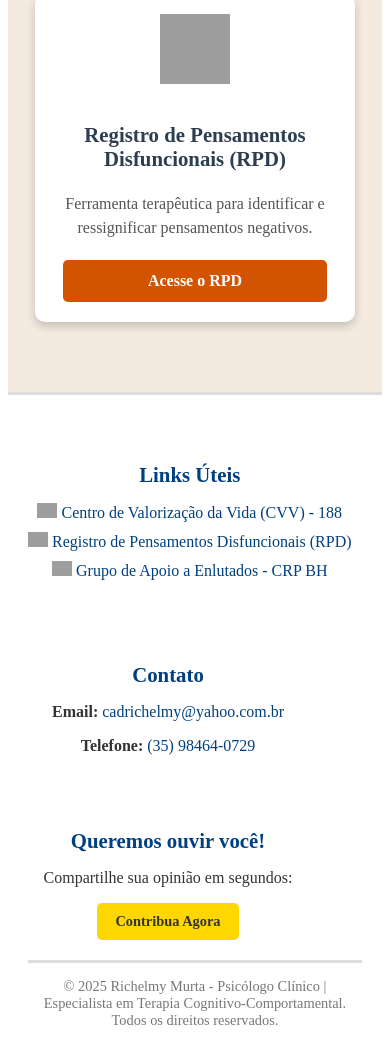
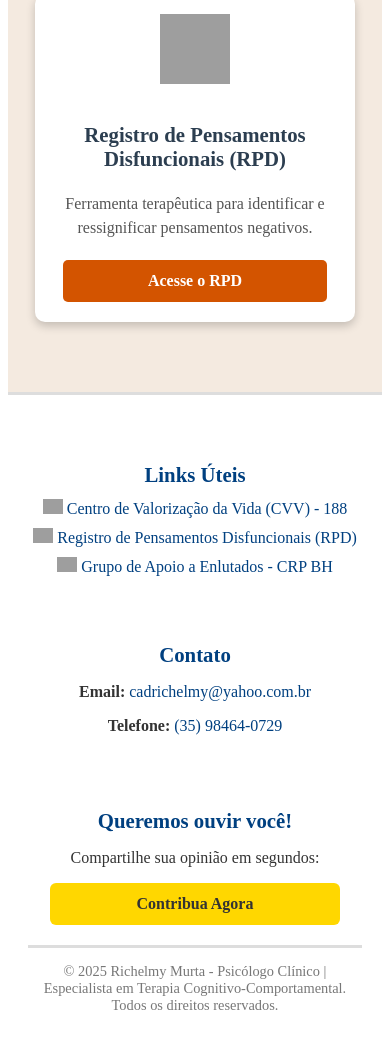
Before and after one commit to ricmurtapsicologia/Luto, a plain HTML site: page index.html in a window 390 px wide. Shown: the part 5689-6753 px from the top of the page. Drawn offline with Linux system fonts and the light colour scheme; grey boxes are pictures that could not be loaded.

Commit message:
Update index.html

```diff
--- a/index.html
+++ b/index.html
@@ -560,7 +560,7 @@
 		</div>
 	</footer>
 	<style>
-		/* Rodapé com fundo branco e separadores */
+		/* 🔹 Rodapé com fundo branco e separadores */
 		footer {
 		    background-color: #FFFFFF; /* Fundo branco */
 		    color: #333333; /* Texto escuro para contraste */
@@ -569,12 +569,12 @@
 		    border-top: 3px solid #DDDDDD; /* Linha superior separadora */
 		}
 
-		/* Container do rodapé */
+		/* 🔹 Container do rodapé */
 		.footer-container {
 		    display: flex;
 		    flex-wrap: wrap;
 		    justify-content: space-between;
-		    align-items: flex-start; /* Alinha os conteúdos no topo */
+		    align-items: flex-start;
 		    max-width: 1200px;
 		    margin: auto;
 		    gap: 30px;
@@ -582,54 +582,55 @@
 		    border-bottom: 3px solid #DDDDDD; /* Linha inferior separadora */
 		}
 
-		/* Colunas do rodapé */
+		/* 🔹 Colunas do rodapé */
 		.footer-column {
 		    flex: 1;
 		    min-width: 280px; /* Garante espaçamento adequado */
 		    text-align: left;
 		}
 
-		/* Títulos das colunas */
+		/* 🔹 Títulos das colunas */
 		.footer-column h4 {
 		    color: #004080; /* Azul escuro profissional */
 		    font-size: 1.3em;
 		    margin-bottom: 12px;
 		}
 
-		/* Lista de links */
+		/* 🔹 Lista de links */
 		.footer-column ul {
 		    list-style: none;
 		    padding: 0;
+		    margin: 0;
 		}
 
 		.footer-column ul li {
 		    display: flex;
 		    align-items: center;
-		    gap: 8px; /* Espaçamento entre ícone e texto */
+		    gap: 8px;
 		    margin-bottom: 10px;
 		}
 
-		/* Ícones menores e alinhados */
+		/* 🔹 Ícones menores e alinhados */
 		.footer-column ul li img {
-		    width: 20px; /* Reduz tamanho dos ícones */
+		    width: 20px;
 		    height: auto;
 		}
 
-		/* Links ajustados */
+		/* 🔹 Links ajustados */
 		.footer-column ul li a {
-		    color: #004080; /* Azul escuro */
+		    color: #004080;
 		    text-decoration: none;
 		    font-size: 1em;
 		    transition: color 0.3s;
 		}
 
 		.footer-column ul li a:hover {
-		    color: #E67E22; /* Laranja elegante no hover */
+		    color: #E67E22;
 		}
 
-		/* Ajuste do email e telefone */
+		/* 🔹 Ajuste do email e telefone */
 		.footer-column p a {
-		    color: #004080; /* Azul escuro */
+		    color: #004080;
 		    text-decoration: none;
 		}
 
@@ -637,18 +638,20 @@
 		    color: #E67E22;
 		}
 
-		/* Botão harmonizado */
+		/* 🔹 Botão harmonizado */
 		.btn-footer {
 		    display: inline-block;
 		    background-color: #FFD700;
-		    color: #333333; /* Texto escuro para contraste */
-		    padding: 10px 18px;
+		    color: #333333;
+		    padding: 12px 20px;
 		    text-decoration: none;
 		    font-weight: bold;
-		    border-radius: 5px;
+		    border-radius: 6px;
 		    transition: background-color 0.3s ease, transform 0.3s ease;
-		    font-size: 0.9em;
+		    font-size: 1em;
 		    text-align: center;
+		    width: 80%;
+		    max-width: 250px;
 		}
 
 		.btn-footer:hover {
@@ -656,29 +659,42 @@
 		    transform: translateY(-2px);
 		}
 
-		/* Linha de direitos autorais */
+		/* 🔹 Linha de direitos autorais */
 		.footer-bottom {
 		    text-align: center;
 		    margin-top: 15px;
-		    color: #777777; /* Cinza suave */
+		    color: #777777;
 		    font-size: 0.9em;
 		}
 
-		/* Responsividade */
+		/* 🔹 RESPONSIVIDADE - Ajuste para celulares */
 		@media (max-width: 768px) {
 		    .footer-container {
 		        flex-direction: column;
 		        text-align: center;
+		        align-items: center;
 		    }
 
 		    .footer-column {
 		        text-align: center; /* Ajusta centralização para telas menores */
+		        width: 100%;
+		        max-width: 350px; /* Limita a largura para não ficar muito espremido */
 		    }
 
 		    .footer-column ul {
 		        display: flex;
 		        flex-direction: column;
 		        align-items: center;
+		        width: 100%;
+		        padding: 0;
+		    }
+
+		    .footer-column ul li {
+		        justify-content: center; /* Mantém os itens bem alinhados */
+		    }
+
+		    .btn-footer {
+		        width: 100%; /* Botão ocupa a largura total para melhor usabilidade */
 		    }
 		}
 	</style>
```
Lines whose indentation alone changed are shown as unchanged.
